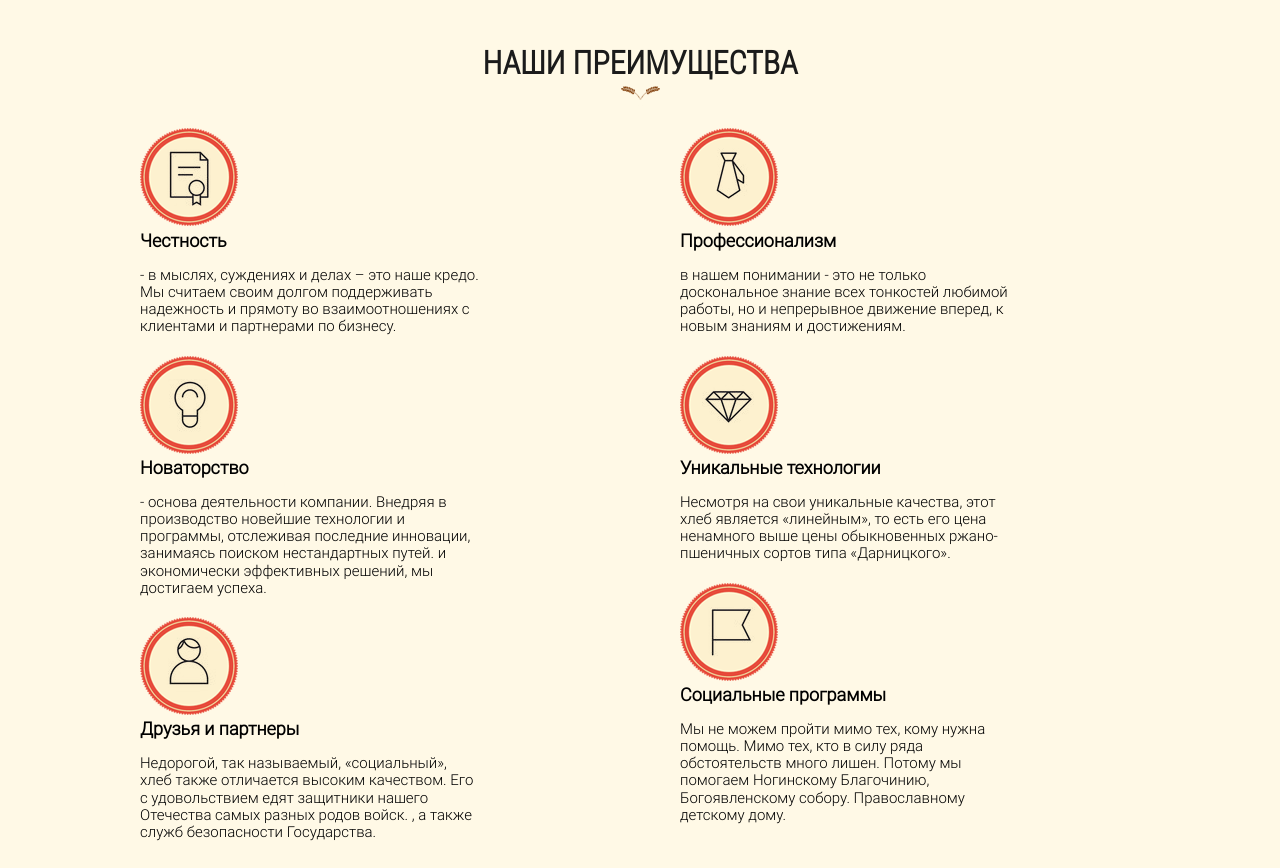
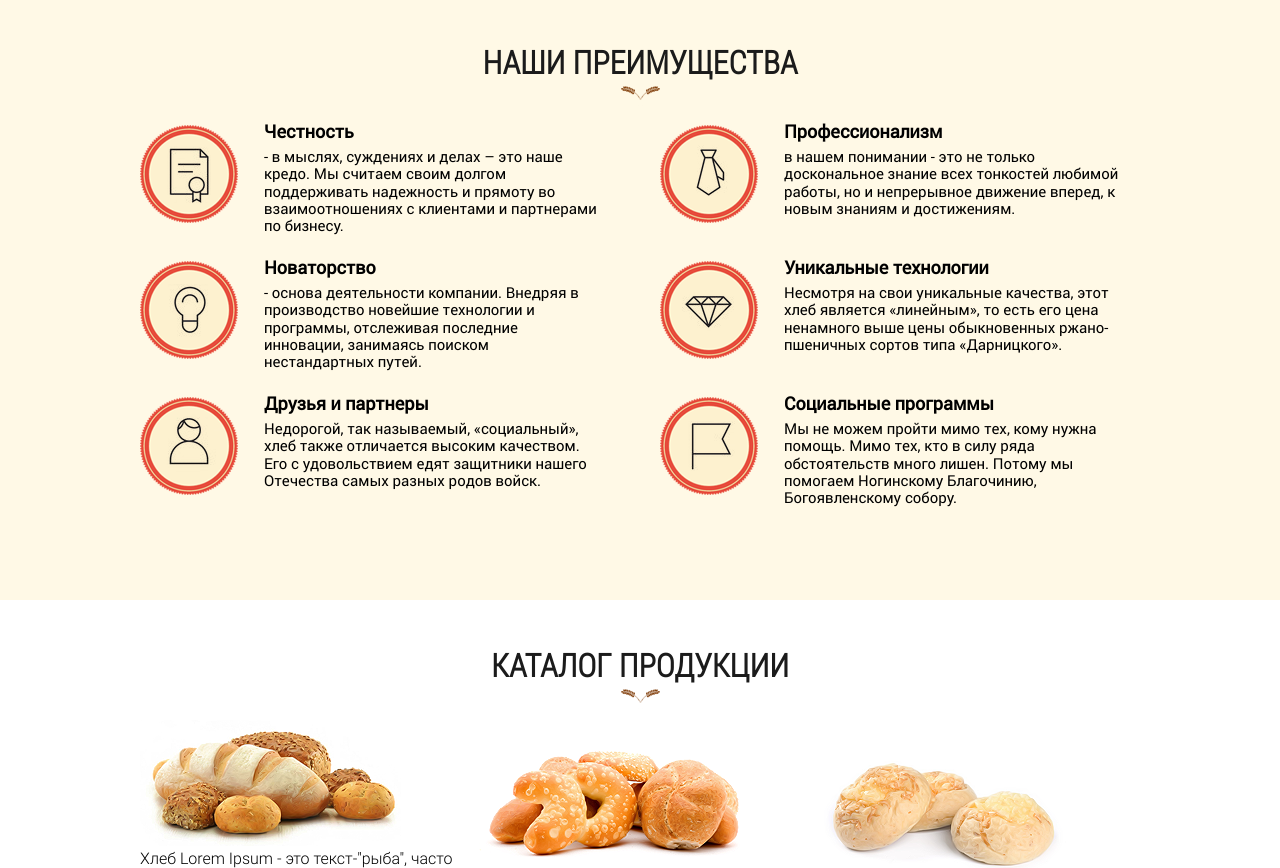
Before and after one commit to saniya-gabdulina/balashiha-bread, a website: page index.html in a window 1280 px wide. Shown: the part 1423-2291 px from the top of the page. Drawn offline with nearby package versions, Linux system fonts and the light colour scheme; files whose address does not match are found by name.

Commit message:
add css for section ouradv

```diff
--- a/index.html
+++ b/index.html
@@ -140,16 +140,14 @@
                             <img src="../img/ouradv/ourcard-2.png" alt="card-image" class="ouradv-card__img">
                             <div class="ouradv-card__text">
                                 Новаторство
-                                <p>- основа деятельности компании. Внедряя в производство новейшие технологии и программы, отслеживая последние инновации, занимаясь поиском нестандартных путей.
-                                и экономически эффективных решений, мы достигаем успеха.</p>
+                                <p>- основа деятельности компании. Внедряя в производство новейшие технологии и программы, отслеживая последние инновации, занимаясь поиском нестандартных путей.</p>
                             </div>
                         </div>
                         <div class="ouradv-card">
                             <img src="../img/ouradv/ourcard-3.png" alt="card-image" class="ouradv-card__img">
                             <div class="ouradv-card__text">
                                 Друзья и партнеры
-                               <p> Недорогой, так называемый, «социальный», хлеб также отличается высоким качеством. Его с удовольствием едят защитники нашего Отечества самых разных родов войск.
-                                , а также служб безопасности Государства.</p>
+                               <p> Недорогой, так называемый, «социальный», хлеб также отличается высоким качеством. Его с удовольствием едят защитники нашего Отечества самых разных родов войск.</p>
                             </div>
                         </div>
                     </div>
@@ -173,7 +171,7 @@
                             <img src="../img/ouradv/ourcard-6.png" alt="card-image" class="ouradv-card__img">
                             <div class="ouradv-card__text">
                                 Социальные программы
-                                <p>Мы не можем пройти мимо тех, кому нужна помощь. Мимо тех, кто в силу ряда обстоятельств много лишен. Потому мы помогаем Ногинскому Благочинию, Богоявленскому собору. Православному детскому дому.</p>
+                                <p>Мы не можем пройти мимо тех, кому нужна помощь. Мимо тех, кто в силу ряда обстоятельств много лишен. Потому мы помогаем Ногинскому Благочинию, Богоявленскому собору.</p>
                             </div>
                         </div>
                     </div>
--- a/scss/templates/_ouradv.scss
+++ b/scss/templates/_ouradv.scss
@@ -6,18 +6,36 @@
     &-card {
         width: 100%;
         position: relative;
+        display: flex;
+        align-items: flex-start;
+        justify-content: space-between;
         width: 460px;
-        margin-top: 20px;
+        height: 106px;
+        margin-top: 17px;
+        margin-bottom: 30px;
         &__text {
+            position: relative;
+            max-width: 351px;
             width: 100%;
-            max-width: 340px;
             font-size: 18px;
             font-weight: bold;
-            font-family: 'Roboto-Light', sans-serif;
+            font-family: 'Roboto-Regular', sans-serif;
+            margin-left: 26px;
+            margin-top: -4px;
+
             p {
                 font-size: 15px;
                 font-weight: normal;
+                margin-top: 6px;
             }
         }
+        &__img {
+            width: 98px;
+            height: 98px;
+        }
+
     }
 }
+.col-50 {
+    margin-right: 20px;
+}
```
Also changed, not shown: css/style.css.
